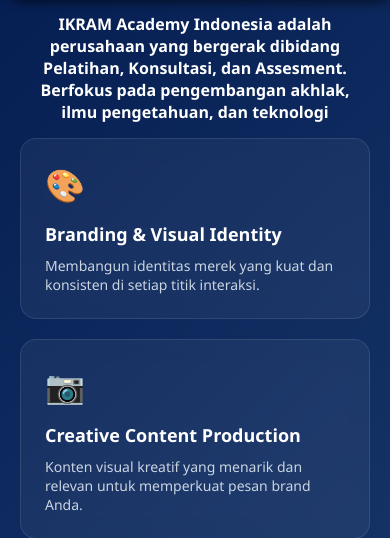
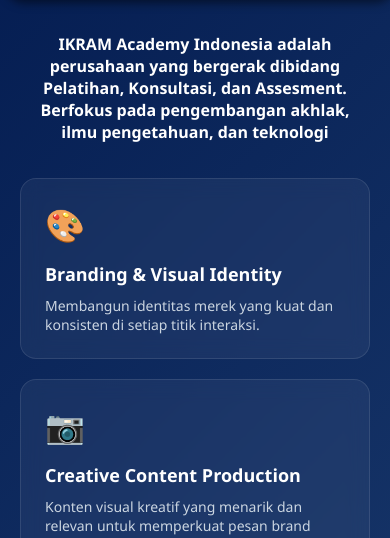
Before and after one commit to adjiepradana/ikramtes, a plain HTML site: page index.html in a window 390 px wide. Shown: the part 306-844 px from the top of the page. Drawn offline with Linux system fonts and the light colour scheme.

Commit message:
update responsif padding

```diff
--- a/style.css
+++ b/style.css
@@ -224,9 +224,10 @@ p {
   }
 
   .p-content {
+    padding: 20px;
     font-size: 16px;
     margin: 15px;
-    padding: 0 10px;
+
   }
 
   .service-box-box {
```
